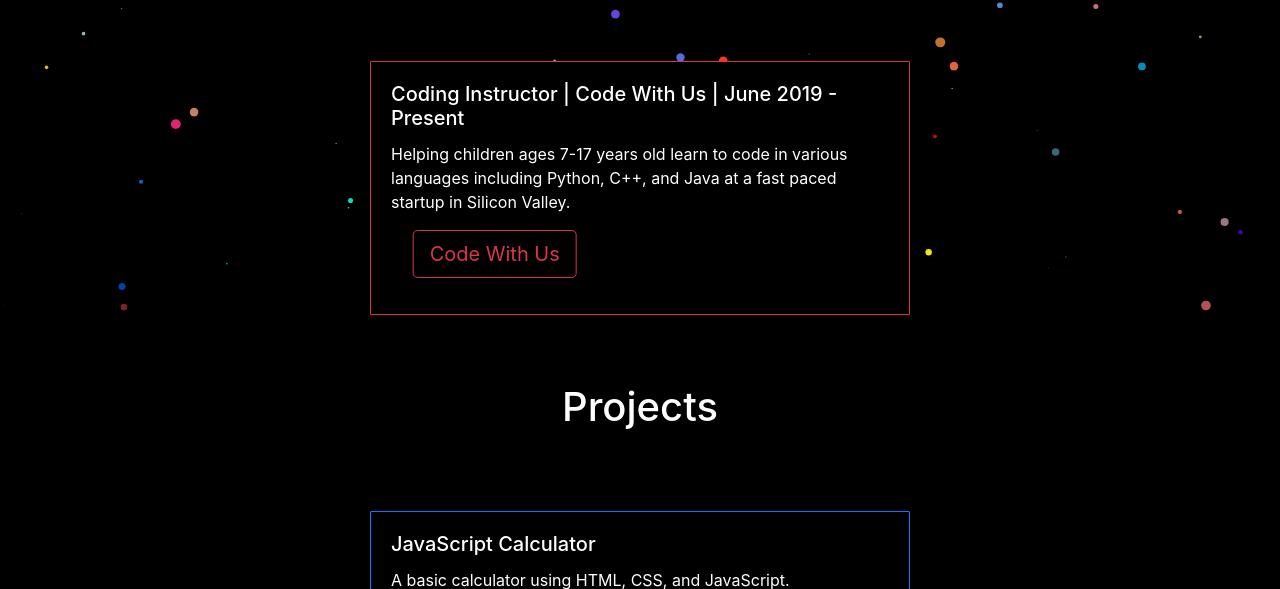
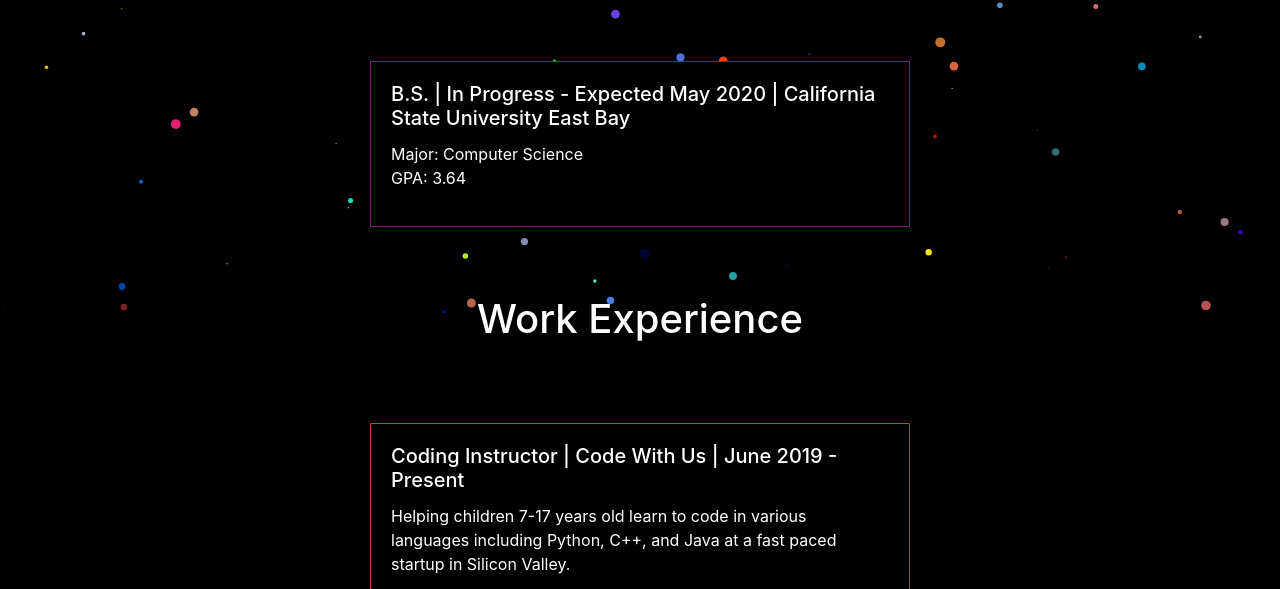
Before and after one commit to TristanRoss/New-Portfolio, a website: page index.html in a window 1280 px wide. Shown: the part 487-1076 px from the top of the page. Drawn offline with nearby package versions, Linux system fonts and the light colour scheme.

Commit message:
Add education

```diff
--- a/index.html
+++ b/index.html
@@ -42,6 +42,25 @@
     </div>
 
     <div class="card-body m-0 header">
+        <h1 class="card-title text-center">Education</h5>
+    </div>
+
+    <div class="wrapper">
+        <div class="container">
+            <div class="row justify-content-center">
+                <div class="col-sm-12 col-md-6">
+                    <div class="card my-5" id="education">
+                        <div class="card-body text-left">
+                            <h5 class="card-title">B.S. | In Progress - Expected May 2020 | California State University East Bay</h5>
+                            <p>Major: Computer Science<br>GPA: 3.64</p>
+                        </div>
+                    </div>
+                </div>
+            </div>
+        </div>
+    </div>
+
+    <div class="card-body m-0 header">
         <h1 class="card-title text-center">Work Experience</h5>
     </div>
 
@@ -52,7 +71,7 @@
                     <div class="card my-5" id="workFirst">
                         <div class="card-body text-left">
                             <h5 class="card-title">Coding Instructor | Code With Us | June 2019 - Present</h5>
-                            <p class="card-text">Helping children ages 7-17 years old learn to code in various languages
+                            <p class="card-text">Helping children 7-17 years old learn to code in various languages
                                 including Python, C++, and Java at a fast paced startup in Silicon Valley.</p>
                             <p class="lead">
                                 <a class="btn btn-outline-danger btn-lg" href="https://www.codewithus.com/"
--- a/src/scss/styles.scss
+++ b/src/scss/styles.scss
@@ -52,6 +52,11 @@
     z-index: 2;
 }
 
+#education {
+    border: 1px solid #761c79;
+    border-radius: 1px;
+}
+
 #workFirst {
     border: 1px solid #dc3545;
     border-radius: 1px;
```
Also changed, not shown: src/scss/styles.css, 1 other file.
